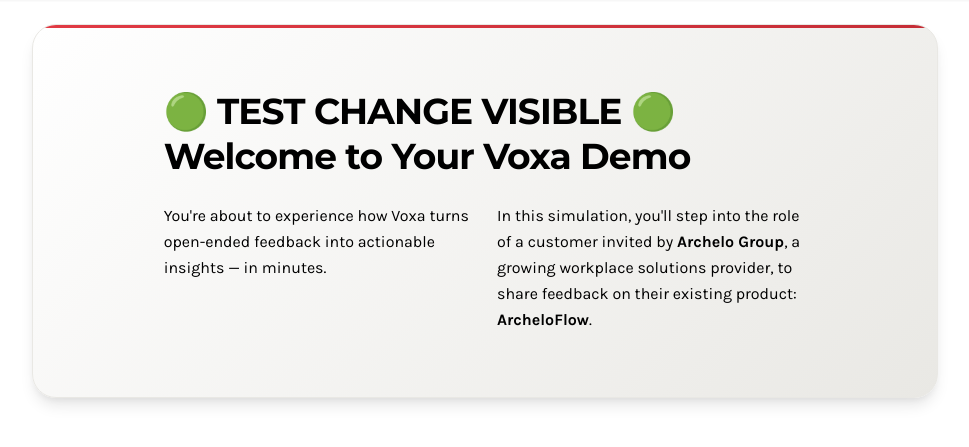
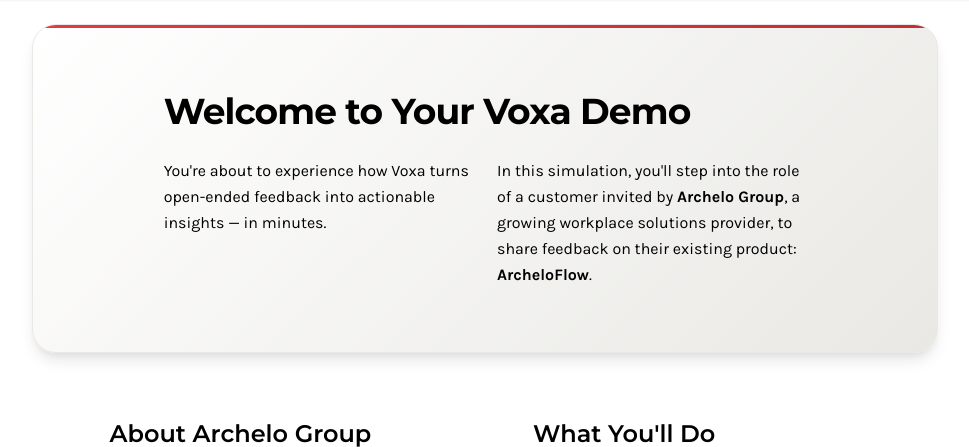
Before and after one commit to rivvalue/voia-docs, a Flask app: page /demo in a window 1280 px wide. Shown: the part 84-531 px from the top of the page, without its empty margins (155-1124 px from the left). Run offline with Flask 3, Linux system fonts and the light colour scheme.

Commit message:
Update demo page to remove temporary test content
Remove temporary test elements, including a green background class and "TEST CHANGE VISIBLE" text, from the demo introduction page.

Replit-Commit-Author: Agent
Replit-Commit-Session-Id: a2fe9093-2e16-48b5-8de4-0e75c9b14d8a
Replit-Commit-Checkpoint-Type: full_checkpoint
Replit-Commit-Screenshot-Url: https://storage.googleapis.com/screenshot-production-us-central1/eca66c11-1e52-49de-a7f4-cfa95608a870/a2fe9093-2e16-48b5-8de4-0e75c9b14d8a/G7hvrPU

```diff
--- a/templates/demo_intro.html
+++ b/templates/demo_intro.html
@@ -4,16 +4,11 @@
 
 {% block extra_head %}
 <style>
-/* Cache buster: 20250908-130600 - icons and button fixes */
+/* Cache buster: 20250908-132100 - final fixes applied */
     .demo-page {
         background: #ffffff;
         min-height: 100vh;
         padding: 0;
-    }
-
-    /* TEMPORARY TEST - should show bright green background */
-    .hero-section {
-        background: linear-gradient(135deg, #00ff00 0%, #00aa00 100%) !important;
     }
 
     .hero-section {
@@ -195,7 +190,7 @@
                 <div class="row align-items-center">
                     <div class="col-lg-12">
                         <div class="text-left" style="max-width: none;">
-                            <h1 class="page-header" style="text-align: left; margin-bottom: 1.5rem;">🟢 TEST CHANGE VISIBLE 🟢 Welcome to Your Voxa Demo</h1>
+                            <h1 class="page-header" style="text-align: left; margin-bottom: 1.5rem;">Welcome to Your Voxa Demo</h1>
                             <div class="row">
                                 <div class="col-lg-6">
                                     <p class="page-subtitle" style="text-align: left; margin-bottom: 1.5rem; max-width: none;">
```
